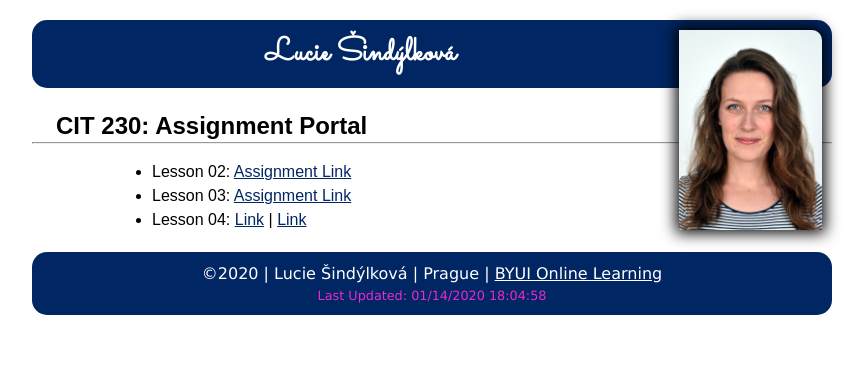
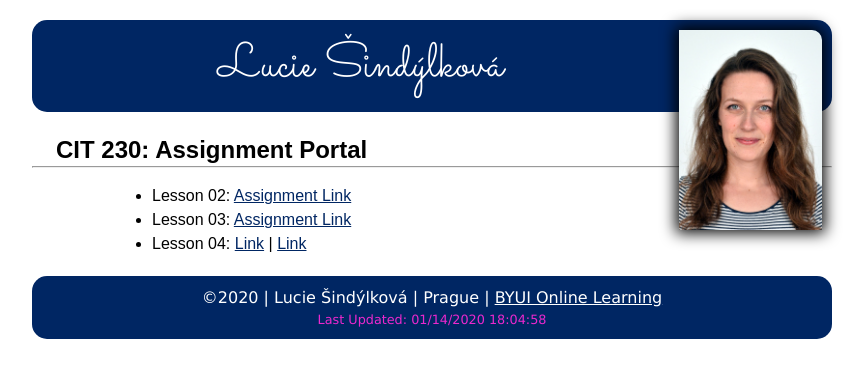
Before and after one commit to luciesindylkova/luciesindylkova.github.io, a plain HTML site: page index.html in a window 1280 px wide. Shown: the whole page, without its empty margins (208-1076 px from the left). Drawn offline with nearby package versions, Linux system fonts and the light colour scheme.

Commit message:
Update styles.css

```diff
--- a/css/styles.css
+++ b/css/styles.css
@@ -33,8 +33,7 @@ header img {
 }
 
 .header {
-  font-size: 2em;
-  font-weight: bold;
+  font-size: 3em;
   font-family: 'Sacramento', cursive;
 
 }
```
